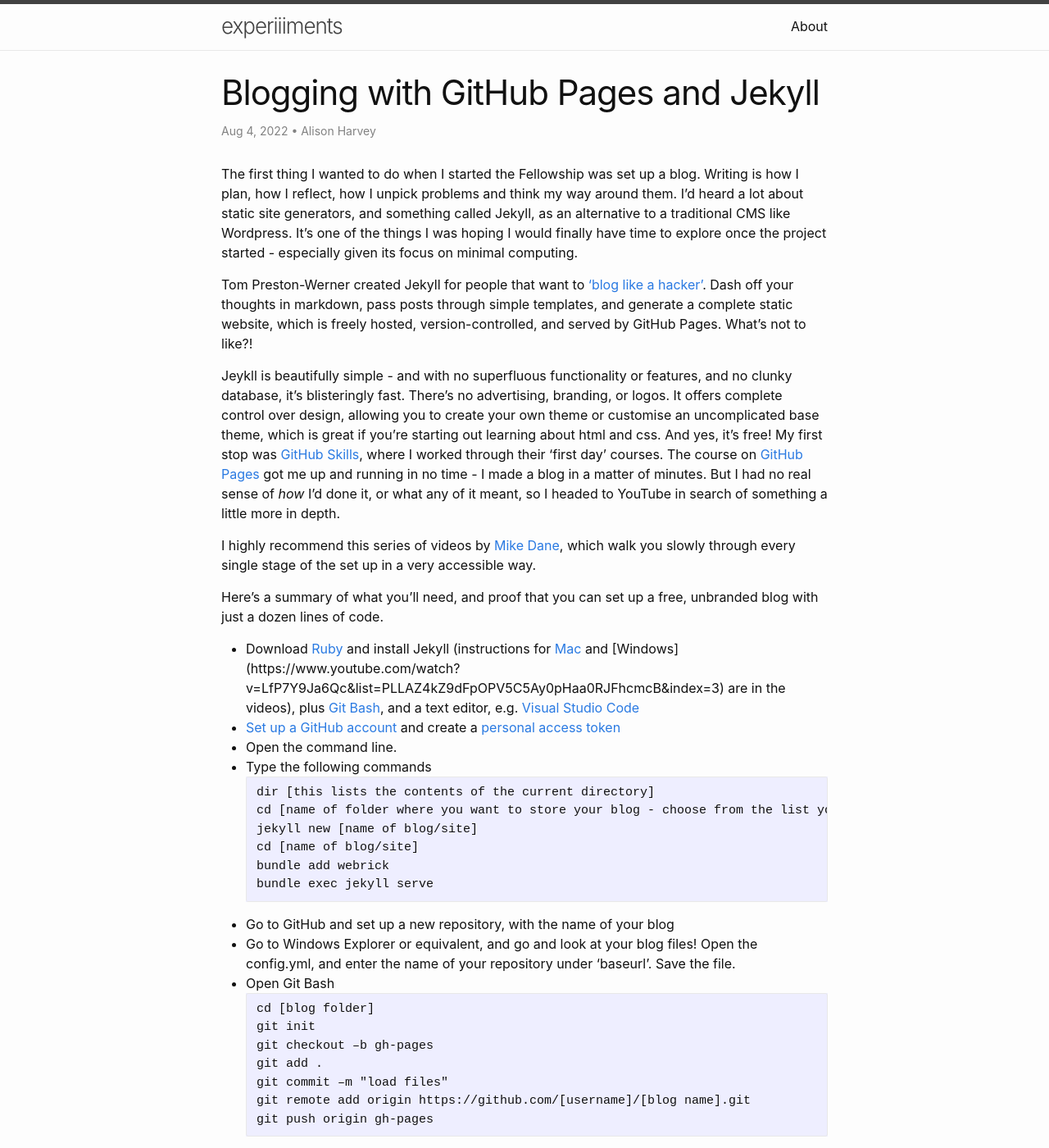
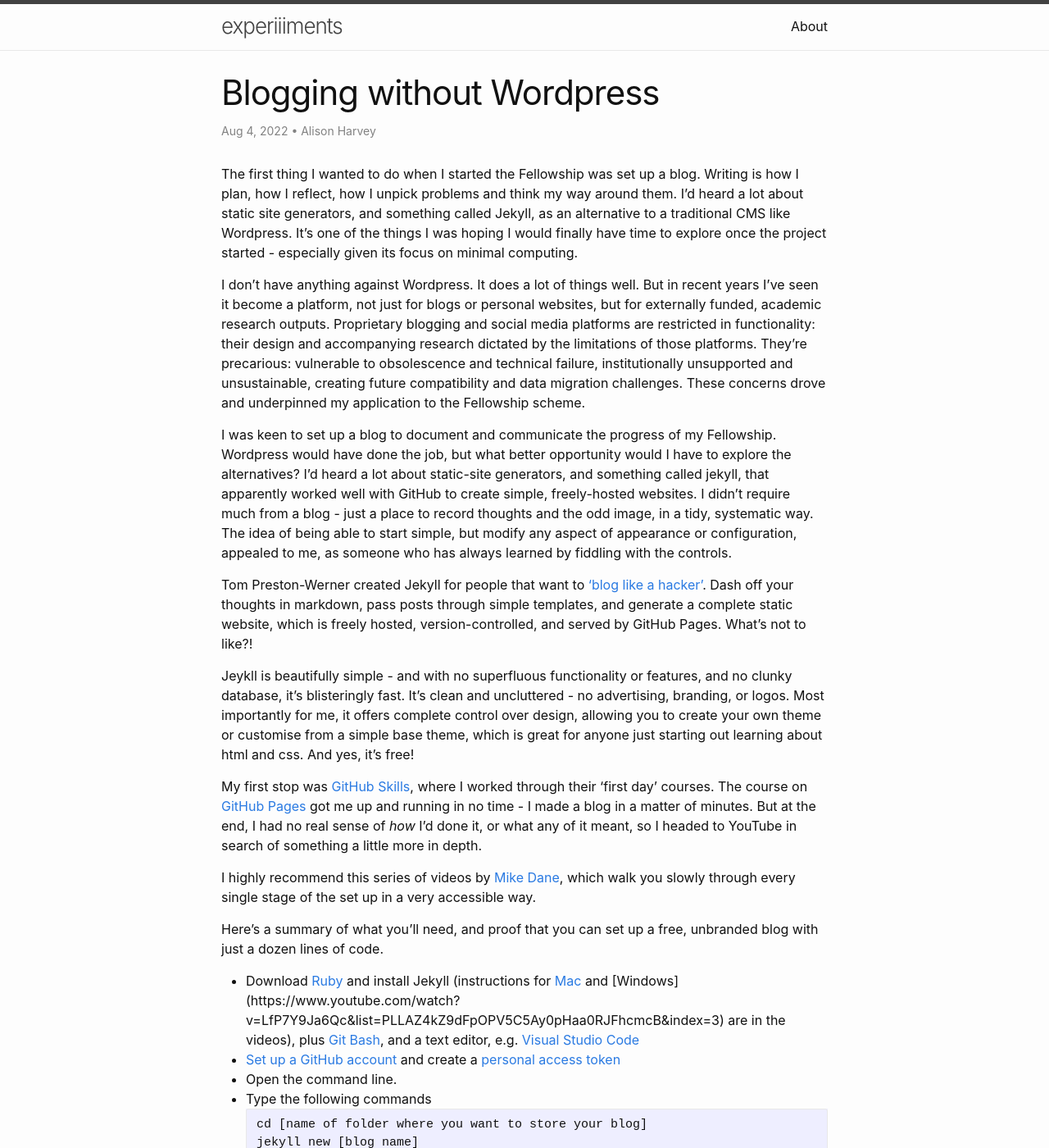
Before and after one commit to aeh0/experiiiments, a Jekyll site: the page built from _posts/2022-08-04-blogging-with-jekyll.markdown, in a window 1280 px wide and 1400 px high. Shown: the whole window at 82% size. Built offline with Jekyll 4.4.1, drawn with Linux system fonts in a browser that asks for light colours; some of the changed text lies outside the part shown.

Commit message:
Update post

````diff
--- a/_posts/2022-08-04-blogging-with-jekyll.markdown
+++ b/_posts/2022-08-04-blogging-with-jekyll.markdown
@@ -1,16 +1,22 @@
 ---
 layout: post
-title: "Blogging with GitHub Pages and Jekyll"
+title: "Blogging without Wordpress"
 author: "Alison Harvey"
 date: 2022-08-04
 ---
 The first thing I wanted to do when I started the Fellowship was set up a blog. Writing is how I plan, how I reflect, how I unpick problems and think my way around them. I'd heard a lot about static site generators, and something called Jekyll, as an alternative to a traditional CMS like Wordpress. It's one of the things I was hoping I would finally have time to explore once the project started - especially given its focus on minimal computing.
 
+I don’t have anything against Wordpress. It does a lot of things well. But in recent years I’ve seen it become a platform, not just for blogs or personal websites, but for externally funded, academic research outputs. Proprietary blogging and social media platforms are restricted in functionality: their design and accompanying research dictated by the limitations of those platforms. They're precarious: vulnerable to obsolescence and technical failure, institutionally unsupported and unsustainable, creating future compatibility and data migration challenges. These concerns drove and underpinned my application to the Fellowship scheme.
+
+I was keen to set up a blog to document and communicate the progress of my Fellowship. Wordpress would have done the job, but what better opportunity would I have to explore the alternatives?
+<!--more-->
+I'd heard a lot about static-site generators, and something called jekyll, that apparently worked well with GitHub to create simple, freely-hosted websites. I didn't require much from a blog - just a place to record thoughts and the odd image, in a tidy, systematic way. The idea of being able to start simple, but modify any aspect of appearance or configuration, appealed to me, as someone who has always learned by fiddling with the controls.
+
 Tom Preston-Werner created Jekyll for people that want to ['blog like a hacker'](https://tom.preston-werner.com/2008/11/17/blogging-like-a-hacker.html). Dash off your thoughts in markdown, pass posts through simple templates, and generate a complete static website, which is freely hosted, version-controlled, and served by GitHub Pages. What's not to like?!
 
-Jeykll is beautifully simple - and with no superfluous functionality or features, and no clunky database, it's blisteringly fast. There's no advertising, branding, or logos. It offers complete control over design, allowing you to create your own theme or customise an uncomplicated base theme, which is great if you're starting out learning about html and css. And yes, it's free!
-<!--more-->
-My first stop was [GitHub Skills](https://github.com/skills), where I worked through their 'first day' courses. The course on [GitHub Pages](https://github.com/skills/github-pages) got me up and running in no time - I made a blog in a matter of minutes. But I had no real sense of *how* I'd done it, or what any of it meant, so I headed to YouTube in search of something a little more in depth.
+Jeykll is beautifully simple - and with no superfluous functionality or features, and no clunky database, it's blisteringly fast. It's clean and uncluttered - no advertising, branding, or logos. Most importantly for me, it offers complete control over design, allowing you to create your own theme or customise from a simple base theme, which is great for anyone just starting out learning about html and css. And yes, it's free!
+
+My first stop was [GitHub Skills](https://github.com/skills), where I worked through their 'first day' courses. The course on [GitHub Pages](https://github.com/skills/github-pages) got me up and running in no time - I made a blog in a matter of minutes. But at the end, I had no real sense of *how* I'd done it, or what any of it meant, so I headed to YouTube in search of something a little more in depth.
 
 I highly recommend this series of videos by [Mike Dane](https://www.youtube.com/playlist?list=PLLAZ4kZ9dFpOPV5C5Ay0pHaa0RJFhcmcB), which walk you slowly through every single stage of the set up in a very accessible way.
 
@@ -21,10 +27,9 @@ Here's a summary of what you'll need, and proof that you can set up a free, unbr
 * Open the command line.
 * Type the following commands
 ```
-dir [this lists the contents of the current directory]
-cd [name of folder where you want to store your blog - choose from the list you just generated - I used cd Documents]
-jekyll new [name of blog/site]
-cd [name of blog/site]
+cd [name of folder where you want to store your blog]
+jekyll new [blog name]
+cd [blog name]
 bundle add webrick
 bundle exec jekyll serve
 ```
@@ -43,19 +48,19 @@ git push origin gh-pages
 * Paste in your personal access token when prompted.
 * Go to https://[username].github.io/[blogname] and admire your new blog!
 
-Mike Dane's videos explain what to do next, such as how to write post and new pages in markdown. You'll save these files in your local folder, and when you're ready to publish, repeat the Git Bash code block above, from...
+Mike Dane's videos explain what to do next, such as how to write post and new pages in markdown. You'll save these files in your local folder, and when you're ready to publish your changes, go to Git Bash:
 ```
-git add
+git add .
+git commit –m "[comment here]"
+git push origin gh-pages
 ```
-...onwards. Look at you - blogging like a hacker!
+You can avoid this step by installing GitHub Desktop, which avoids to need to keep a personal access code on hand, but this is optional.
 
-I installed GitHub Desktop which removes the stage of pushing files via Git Bash, and needing to keep my personal access code on hand, but this is optional.
-
-I also had a dig around in my local Ruby folder (C:\Ruby31-x64\lib\ruby\gems\3.1.0\gems\minima-2.5.1), and copied the _includes, _layouts, _sass, and _assets folders. I opened the config.yml file and put a hash in front of the theme:
+I can't resist a few modifications, and learned the following means of overriding the default theme that gets installed (minima). In my local Ruby folder, C:\Ruby31-x64\lib\ruby\gems\3.1.0\gems\minima-2.5.1, I copied the _includes, _layouts, _sass, and _assets folders, and pasted them into my blog folder. I opened the config.yml file and put a hash in front of the theme, cancelling it out:
 ```
 #theme: minima
 ```
-This has allowed me to override the default theme that gets installed, and start to make minor, tentative changes. I wanted a short excerpt of each post to show on the home page, which required the following tweaks:
+Now I could start to make minor, tentative changes. I wanted a short excerpt of each post to show on the home page. This required the following tweaks:
 * Update config.yml:
 ```
 show_excerpts: true
@@ -73,4 +78,4 @@ to every post, wherever I want the excerpt to stop.
     <a class="excerpt-post-link" href="{{ post.url | relative_url }}">Continue reading →</a>
     {%- endif -%}
 ```
-Modifying the default minima theme really appeals to me, because I'm all about keeping things simple. I think it will help me learn as I go, and document any changes on the blog itself.
+Modifying the default minima theme gradually really appeals to me, because I'm all about keeping things simple. I think it will help me learn as I go, and document any changes on the blog itself.
````
